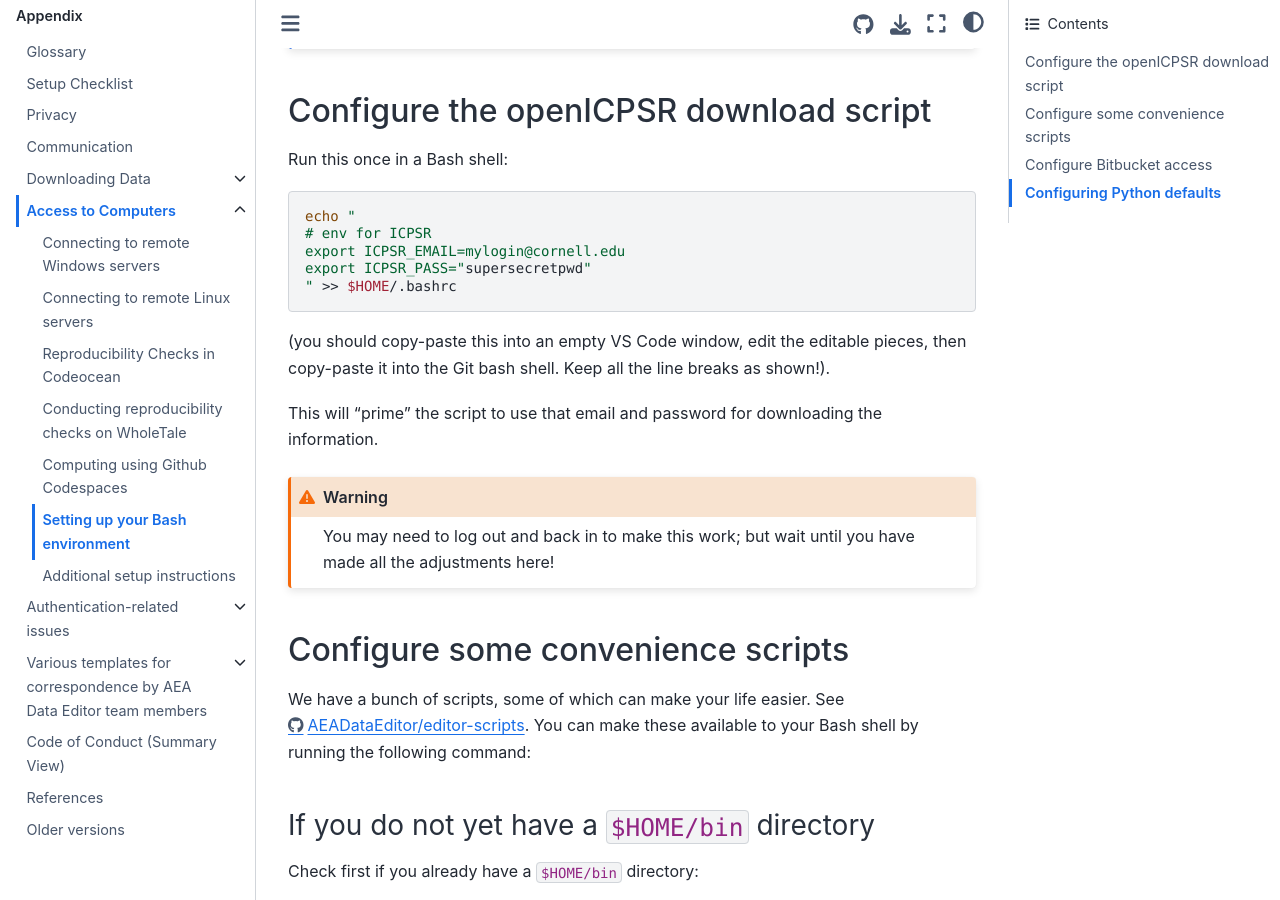
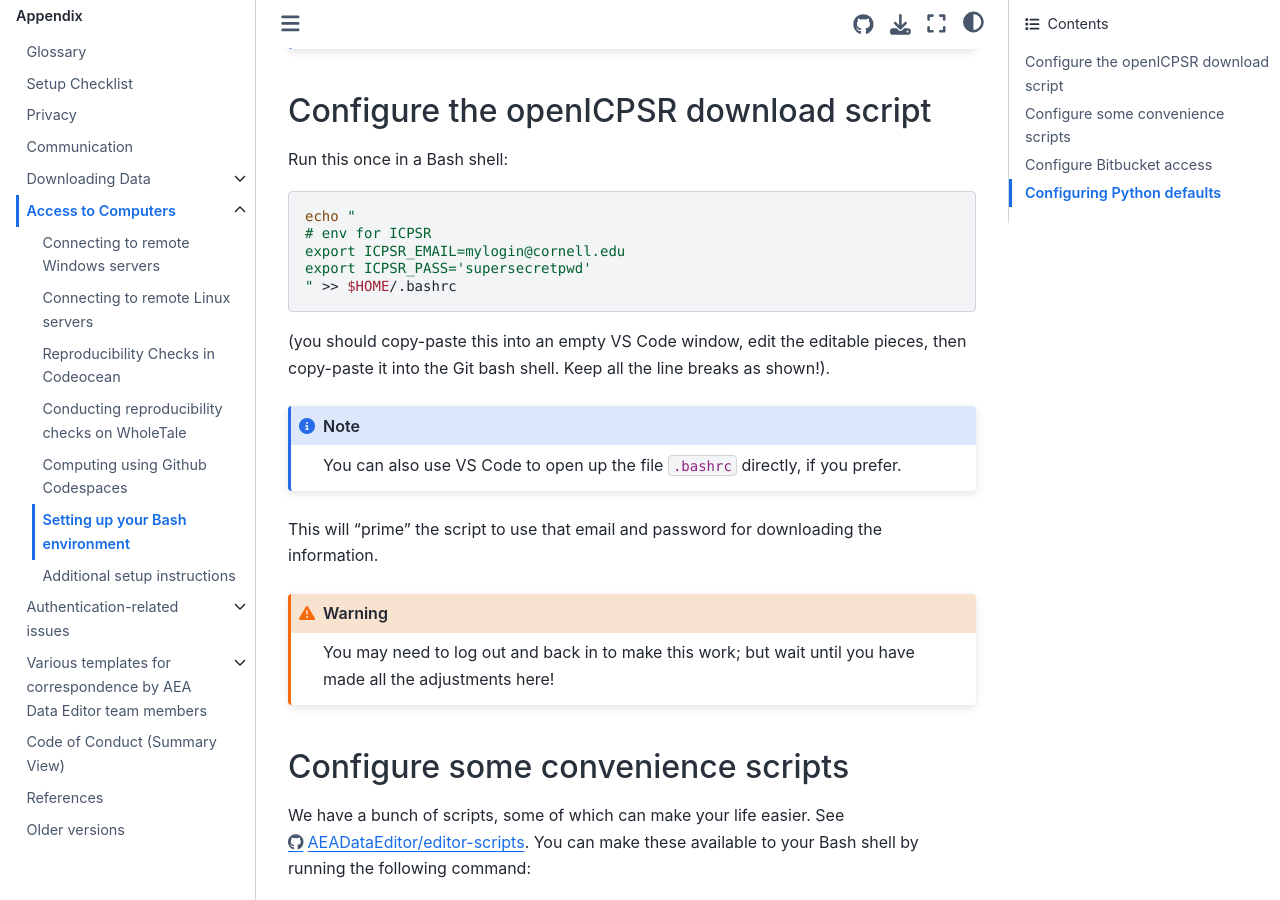
Before and after one commit to labordynamicsinstitute/ldilab-manual, a Jupyter Book: the page built from 95-50-setup-bash.md, in a window 1280 px wide and 900 px high, scrolled down 376 px. Built offline with Jupyter Book 1.0.4 settings and Sphinx 7.4.7 and the Sphinx Book theme 1.1.4, drawn with Linux system fonts in a browser that asks for light colours.

Commit message:
Update 95-50-setup-bash.md

````diff
--- a/95-50-setup-bash.md
+++ b/95-50-setup-bash.md
@@ -15,10 +15,14 @@
 echo "
 # env for ICPSR
 export ICPSR_EMAIL=mylogin@cornell.edu
-export ICPSR_PASS="supersecretpwd"
+export ICPSR_PASS='supersecretpwd'
 " >> $HOME/.bashrc
 ```
 (you should copy-paste this into an empty VS Code window, edit the editable pieces, then copy-paste it into the Git bash shell. Keep all the line breaks as shown!).
+
+```{note}
+You can also use VS Code to open up the file `.bashrc` directly, if you prefer.
+```
 
 This will "prime" the script to use that email and password for downloading the information.
 
````
